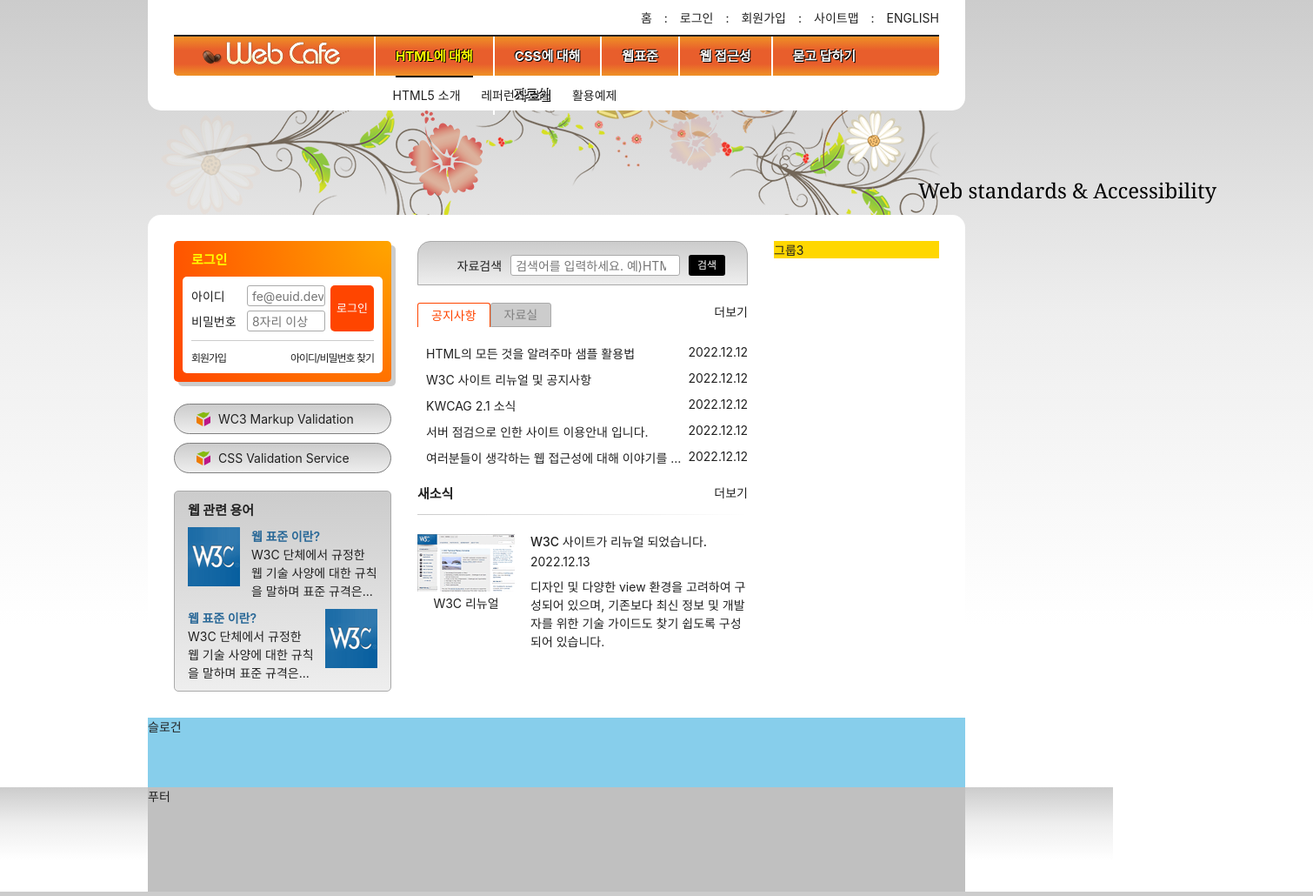
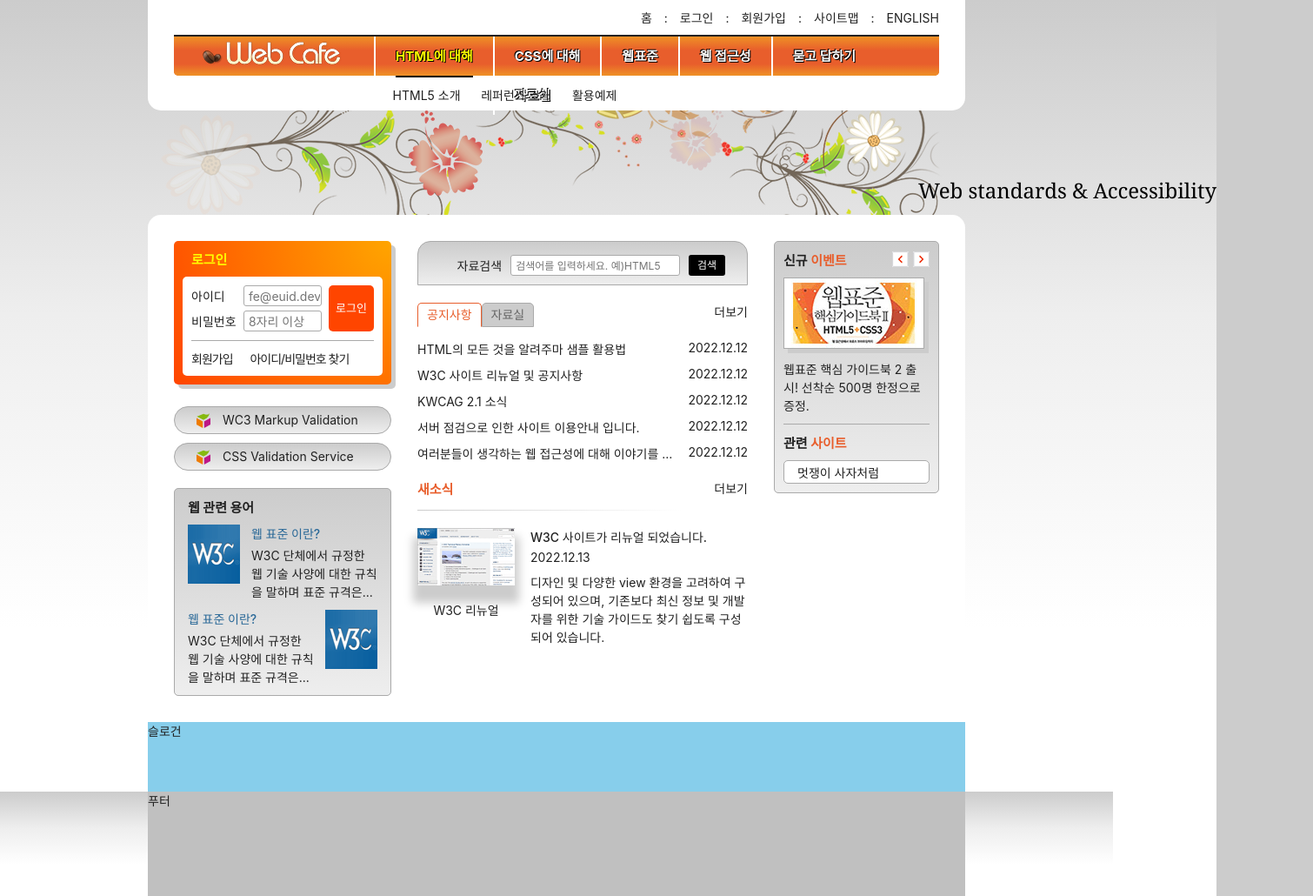
Before and after one commit to senasoon/HTML5, a plain HTML site: page index.html in a window 1280 px wide. Shown: the whole page at 87% size, 1510 px wide, since content can reach past the window. Drawn offline with Linux system fonts and the light colour scheme; some icons are missing; files whose address does not match are found by name; a web font is replaced by a local one.

Commit message:
이벤트, 사이트 정보 구현

```diff
--- a/index.html
+++ b/index.html
@@ -12,9 +12,9 @@
       href="https://cdn.jsdelivr.net/gh/orioncactus/pretendard@v1.3.6/dist/web/static/pretendard.css"
     />
     <link rel="stylesheet" href="./styles/style.css" />
-    <script src="./js/main.js" defer></script>
-    <!-- <script src="./js/jquery.min.js"></script>
-  <script src="./js/menu-tab.js"></script> -->
+    <!-- <script src="./js/main.js" defer></script> -->
+    <script src="./js/jquery.min.js"></script>
+    <script src="./js/menu-tab.js"></script>
   </head>
   <body>
     <header class="header">
@@ -372,7 +372,7 @@
           </div>
         </div>
         <section class="news">
-          <h2 class="news-title">새소식</h2>
+          <h2 class="news-title accent-color">새소식</h2>
           <a href="/" class="news-link">
             <article class="news-item">
               <h3 class="news-item-title">W3C 사이트가 리뉴얼 되었습니다.</h3>
@@ -387,6 +387,7 @@
               <figure class="news-item-thumbnail">
                 <img
                   src="assets/news.gif"
+                  width=""
                   alt="W3C 사이트가 HTML5 발표 후 새롭게 리뉴얼 된 모습"
                 />
                 <figcaption>W3C 리뉴얼</figcaption>
@@ -396,7 +397,47 @@
           <a href="/" class="icon-plus news-more more" title="새소식">더보기</a>
         </section>
       </div>
-      <div class="group group3">그룹3</div>
+      <div class="group group3">
+        <div class="gradient-effect">
+          <section class="event">
+            <h2 class="event-title text-xl">
+              신규 <span class="accent-color">이벤트</span>
+            </h2>
+            <div class="event-button-wrapper">
+              <button type="button" class="event-button event-button-prev">
+                이전 이벤트 보기
+              </button>
+              <button type="button" class="event-button event-button-next">
+                다음 이벤트 보기
+              </button>
+            </div>
+            <div id="eventDetail">
+              <p class="event-thumbnail">
+                <img
+                  src="./assets/free_gift.gif"
+                  alt="이벤트 경품 : 웹표준 핵심 가이드북 2(HTML5+CSS3) 증정"
+                />
+              </p>
+              <p class="event-brief">
+                <em>웹표준 핵심 가이드북 2 출시!</em> 선착순 500명 한정으로
+                증정.
+              </p>
+            </div>
+          </section>
+          <section class="related">
+            <h2 class="related-title text-xl">
+              관련 <span class="accent-color">사이트</span>
+            </h2>
+            <ul class="related-list" tabindex="0">
+              <li><a href="/">멋쟁이 사자처럼</a></li>
+              <li><a href="/">이듬(E.UID)</a></li>
+              <li><a href="/">웹접근성 연구소</a></li>
+              <li><a href="/">프론트엔드 사기꾼</a></li>
+              <li><a href="/">코드 라이언</a></li>
+            </ul>
+          </section>
+        </div>
+      </div>
     </main>
     <article class="slogan">슬로건</article>
     <footer class="footer">
--- /dev/null
+++ b/styles/module.css
@@ -0,0 +1,15 @@
+.gradient-effect {
+  background: #ccc linear-gradient(to bottom, #ccc, #eee);
+  border: 1px solid #aaa;
+  border-radius: 5px;
+  padding: 10px;
+}
+
+.accent-color {
+  color: #e85e2c;
+}
+
+.text-xl {
+  font-size: 1.5rem;
+  font-weight: 700;
+}
--- a/styles/style.css
+++ b/styles/style.css
@@ -1,6 +1,7 @@
 @import url(./fontello.css);
 @import url(./normalize.css);
 @import url(./reset.css);
+@import url(./module.css);
 
 /* 숨김 콘텐츠 */
 .a11y-hidden,
@@ -31,20 +32,13 @@ a {
 
 /* 본문 스타일 */
 body {
-  /* em, rem 단위를 사용해보기 */
   color: #212121;
   font-size: 1.4rem;
   font-family: "Pretendard Variable", Pretendard, -apple-system,
     BlinkMacSystemFont, system-ui, Roboto, "Helvetica Neue", "Segoe UI",
     "Apple SD Gothic Neo", "Noto Sans KR", "Malgun Gothic", "Apple Color Emoji",
     "Segoe UI Emoji", "Segoe UI Symbol", sans-serif;
-  /* background-color: #ccc;
-  background-image: url(./images/bg_flower.png),
-    linear-gradient(to bottom, #ccc 0%, #eee 35%, #fff 70%, #fff 100%);
-  background-repeat: no-repeat;
-  background-position: 50% 0, 0 0; */
-
-  background: url(./images/bg_flower.png) no-repeat 50% 0,
+  background: url("./images/bg_flower.png") no-repeat 50% 0,
     #ccc linear-gradient(to bottom, #ccc 0%, #eee 35%, #fff 70%, #fff 100%)
       repeat 0 0;
 }
@@ -161,8 +155,8 @@ body {
 .sub-menu {
   position: absolute;
   top: 47px;
+  display: none;
   padding: 4px 0;
-  display: none;
 }
 
 .menu-html,
@@ -206,7 +200,6 @@ body {
 .sub-menu a:hover::before,
 .sub-menu a:focus::before {
   content: "\e801";
-  color: #f00;
 }
 
 .sub-menu a {
@@ -220,16 +213,16 @@ body {
 }
 
 /* 비주얼 */
-
 @keyframes moveEffect {
   0% {
     font-size: 12px;
-    color: rgba(0, 0, 0, 0.2);
+    color: hsla(0, 0%, 0%, 0);
     transform: translate(0, 0);
   }
+
   100% {
     font-size: 24px;
-    color: rgba(0, 0, 0, 1);
+    color: hsla(0, 0%, 0%, 1);
     transform: translate(400px, 75px);
   }
 }
@@ -256,38 +249,33 @@ body {
   height: 100%;
   top: 0;
   left: 0;
-  animation-name: fadeEffect;
-  animation-duration: 2000ms;
-  animation-iteration-count: infinite;
-  animation-direction: alternate;
+  animation: fadeEffect 2000ms infinite alternate;
 }
 
 .visual::before {
-  background: url(./images/ani_flower_01.png) no-repeat 0 -10px,
-    url(./images/ani_flower_02.png) no-repeat 600px 0;
+  background: url("./images/ani_flower_01.png") no-repeat 0 -10px,
+    url("./images/ani_flower_02.png") no-repeat 600px 0;
 }
 
 .visual::after {
-  background: url(./images/ani_flower_03.png) no-repeat 300px 0,
-    url(./images/ani_flower_04.png) no-repeat 800px 0;
+  background: url("./images/ani_flower_03.png") no-repeat 300px 0,
+    url("./images/ani_flower_04.png") no-repeat 800px 0;
   animation-delay: 1000ms;
 }
 
 .visual-text {
   font-family: Georgia, "Times New Roman", Times, serif;
-  animation-name: moveEffect;
-  animation-duration: 1000ms;
-  animation-timing-function: ease-in-out;
-  animation-fill-mode: forwards;
+  animation: moveEffect 1000ms ease-in-out forwards;
   position: relative;
   z-index: 1;
+  display: inline-block;
 }
 
 /* 메인 */
 .main {
+  display: flow-root;
   background: #fff;
   min-height: 450px;
-  display: flow-root;
   padding: 30px 15px;
   border-radius: 15px 15px 0 0;
 }
@@ -300,41 +288,42 @@ body {
 .group1 {
   width: 250px;
 }
+
 .group2 {
   width: 380px;
+  height: 300px;
 }
+
 .group3 {
-  background-color: gold;
   width: 190px;
 }
 
 /* 로그인 */
-
 .login {
+  box-shadow: 5px 5px 0 0 #ccc;
   background: orange radial-gradient(circle at right top, orange, orangered);
+  padding: 10px;
   border-radius: 5px;
-  padding: 10px;
-  box-shadow: 5px 5px 0 0 #ccc;
 }
 
 .login-title {
   color: #ff0;
+  font-size: 15px;
   font-weight: 700;
-  font-size: 15px;
   text-indent: 10px;
 }
 
 .login-form {
   background-color: #fff;
+  margin-top: 10px;
   border-radius: 5px 5px 0 0;
   padding: 10px 10px 0 10px;
-  margin-top: 10px;
 }
 
 .login-form fieldset {
   position: relative;
+  border-bottom: 1px solid #aaa;
   padding-bottom: 5px;
-  border-bottom: 1px solid #ccc;
 }
 
 .user-email,
@@ -344,7 +333,7 @@ body {
 
 .login-form label {
   display: inline-block;
-  width: 60px;
+  width: 4em;
 }
 
 .login-form input {
@@ -357,13 +346,13 @@ body {
 
 .login-button {
   position: absolute;
-  width: 50px;
-  height: 53px;
   top: 0;
   right: 0;
+  height: 53px;
   background-color: orangered;
   color: #fff;
   border: 0;
+  padding: 0 8px;
   border-radius: 5px;
   font-size: 13px;
 }
@@ -372,26 +361,26 @@ body {
   background-color: #fff;
   border-radius: 0 0 5px 5px;
   padding: 4px 10px;
-  display: flex;
-  justify-content: space-between;
+}
+.sign li {
+  display: inline-block;
 }
 
-.sign li {
-  font-size: 12px;
+.sign li:first-child {
+  margin-right: 16px;
 }
 
-.sign li a {
-  display: block;
+.sign a {
+  display: inline-block;
   padding: 6px 0;
   letter-spacing: -1px;
 }
 
-.sign li a::before {
-  color: orange;
+.sign a::before {
+  color: orangered;
 }
 
 /* 유효성 검사 배너 */
-
 .validation-list {
   margin-top: 25px;
 }
@@ -400,32 +389,34 @@ body {
   margin-top: 10px;
 }
 
-.validation-list li a {
+.validation-list a {
+  background: url("./images/validation_icon.png") no-repeat 25px 50%,
+    #ccc linear-gradient(to bottom, #ccc, #eee);
+  padding: 0 15px 0 55px;
+  border-radius: 30px;
+  line-height: 30px;
+  border: 1px solid #aaa;
+  cursor: pointer;
   display: block;
-  background: url(./images/validation_icon.png) no-repeat 25px 50%,
-    #ccc linear-gradient(#ccc, #eee);
-  border: 1px solid gray;
-  padding: 8px 15px 8px 50px;
-  border-radius: 50px;
 }
 
-.validation-list li a:hover,
-.validation-list li a:focus {
-  color: red;
+.validation-list a:hover,
+.validation-list a:focus {
+  color: #f00;
 }
 
 /* 웹 관련 용어 */
 .term {
-  background: linear-gradient(to bottom, #ccc, #eee);
   margin-top: 20px;
   border: 1px solid #aaa;
   border-radius: 5px;
   padding: 10px 15px;
+  background: #ccc linear-gradient(to bottom, #ccc, #eee);
 }
 
 .term-title {
+  font-size: 1.5rem;
   font-weight: 700;
-  font-size: 15px;
 }
 
 .term-list {
@@ -437,9 +428,15 @@ body {
   display: flow-root;
 }
 
+.term-list-subject,
+.term-list-brief {
+  float: right;
+  width: 145px;
+}
+
 .term-list-subject {
   color: #296897;
-  font-weight: 600;
+  font-weight: 500;
 }
 
 .term-list-thumbnail {
@@ -450,10 +447,8 @@ body {
   vertical-align: middle;
 }
 
-.term-list-brief,
-.term-list-subject {
-  width: 145px;
-  float: right;
+.term-list-brief {
+  margin-top: 5px;
   line-height: 1.5;
 }
 
@@ -469,35 +464,36 @@ body {
 /* 검색 폼 */
 .search-form {
   background: #ccc linear-gradient(to bottom, #ccc, #eee);
+  border: 1px solid #aaa;
+  border-radius: 15px 15px 0 0;
   padding: 15px 25px 10px;
-  border-radius: 15px 15px 0 0;
-  border: 1px solid #aaa;
 }
 
 .search-form-inner {
   display: flex;
+  flex-flow: row nowrap;
 }
 
 .form-group {
   flex-grow: 1;
   display: flex;
+  flex-flow: row nowrap;
   align-items: center;
   padding-right: 10px;
 }
-
 .form-group-label {
   flex-shrink: 0;
   margin-right: 10px;
 }
-
 .form-group-input {
   border: 1px solid #aaa;
   border-radius: 3px;
-  min-width: 0;
   height: 24px;
   padding: 1px 1px 1px 5px;
   flex-grow: 1;
+  min-width: 0;
   width: 100%;
+  font-size: 1.2rem;
 }
 
 .search-button {
@@ -519,55 +515,60 @@ body {
 
 .tab-list {
   display: flex;
+  flex-flow: row nowrap;
+}
+
+.tab {
+  border: 1px solid #aaa;
+  background-color: #ccc;
+  border-radius: 5px 5px 0 0;
+  padding: 5px 10px;
+  color: #666;
+}
+
+.is-select.tab {
+  background-color: #fff;
+  color: #e85e2c;
+  border-color: currentColor currentColor #fff currentColor;
 }
 
 .tab-panel {
   display: none;
+  margin-top: 15px;
 }
 
 .is-select.tab-panel {
   display: block;
 }
 
-.tab {
-  border: 1px solid #aaa;
-  border-radius: 3px 3px 0 0;
-  padding: 5px 15px;
-  color: gray;
-  background-color: #ccc;
+.board-list li {
+  margin-top: 10px;
+  display: flex;
+  flex-flow: row nowrap;
+  justify-content: space-between;
 }
 
-.tab.is-select {
-  background-color: #fff;
-  color: orangered;
-  border: 1px solid orangered;
-  border-bottom: 0;
+.board-list a {
+  flex-grow: 1;
+  white-space: nowrap;
+  overflow: hidden;
+  text-overflow: ellipsis;
 }
 
-.board-list {
-  padding: 10px 0 0 10px;
-}
-
-.board-list li {
-  display: flex;
-  justify-content: space-between;
-  margin-top: 10px;
-}
-
-.board-list li a {
-  overflow: hidden;
-  white-space: nowrap;
-  text-overflow: ellipsis;
+.board-list time {
+  flex-shrink: 0;
+  margin-left: 10px;
 }
 
 .board-more {
   position: absolute;
-  top: 0;
-  right: 0;
+  top: -8px;
+  right: -8px;
+  padding: 8px;
 }
 
 .icon-plus::before {
-  color: green;
+  color: hsla(110, 50%, 30%, 1);
 }
 
 /* 새소식 */
@@ -581,14 +582,14 @@ body {
   position: absolute;
   top: 35px;
   left: 0;
-  width: 100%;
+  width: 80%;
   height: 1px;
   background: #aaa linear-gradient(to right, #ccc, #fff);
 }
 
 .news-title {
+  font-size: 1.5rem;
   font-weight: 700;
-  font-size: 15px;
 }
 
 .news-link {
@@ -597,37 +598,136 @@ body {
 
 .news-item {
   margin-top: 35px;
-  padding-left: 130px;
+  /* padding-left: 130px; */
   position: relative;
+  display: flow-root;
 }
 
 .news-item-title {
   font-weight: 500;
+  width: 250px;
+  float: right;
 }
 
 .news-item-date {
   display: block;
   margin: 5px 0 10px;
+  width: 250px;
+  float: right;
 }
-
 .news-item-brief {
   line-height: 1.5;
+  width: 250px;
+  float: right;
 }
 
 .news-item-thumbnail {
-  position: absolute;
-  top: 2px;
-  left: 0;
+  /* position: absolute;
+  top: 3px;
+  left: 0; */
+  /* text-align: center; */
+}
+
+.news-item-thumbnail img {
+  box-shadow: 0 15px 10px 5px #ccc;
+  margin-bottom: 15px;
+}
+
+.news-item-thumbnail figcaption {
+  width: 112px;
   text-align: center;
 }
 
 .news-more {
   position: absolute;
-  top: 0;
-  right: 0;
   top: -8px;
   right: -8px;
   padding: 8px;
+}
+
+/* 신규 이벤트 및 관련 사이트 */
+
+.event {
+  border-bottom: 1px solid #aaa;
+}
+
+.event-title {
+  display: inline-block;
+}
+
+.event-button-wrapper {
+  height: 20px;
+  overflow: hidden;
+  display: flex;
+  flex-flow: row nowrap;
+  align-items: center;
+  gap: 5px;
+  float: right;
+}
+
+/* IR 기법 -> Image Replacement */
+.event-button {
+  width: 19px;
+  height: 18px;
+  border: 0;
+  padding: 18px 0 0 0;
+  background: url(./images/back_forward.png) no-repeat;
+}
+
+.event-button-next {
+  background-position: -36px 0;
+}
+
+.event-button:focus {
+  outline-offset: -2px;
+}
+
+.event-thumbnail,
+.event-brief {
+  margin: 10px 0;
+}
+
+.event-thumbnail img {
+  border: 1px solid #aaa;
+  box-shadow: 5px 5px 0 0 #ccc;
+}
+
+.event-brief {
+  line-height: 1.5;
+}
+
+.related {
+  margin-top: 10px;
+}
+
+.related-list {
+  background-color: #fff;
+  border: 1px solid #aaa;
+  border-radius: 5px;
+  margin-top: 10px;
+  height: 27px;
+  overflow: hidden;
+  transition: height 400ms 0ms, padding 400ms 400ms;
+}
+
+.related-list li {
+  height: 25px;
+  display: flex;
+  flex-flow: row nowrap;
+  align-items: center;
+  padding: 0 5px;
+}
+
+.related-list a {
+  flex-grow: 1;
+  padding: 0 10px;
+}
+
+.related-list:hover,
+.related-list:focus {
+  height: 147px;
+  padding-top: 10px;
+  padding-bottom: 10px;
 }
 
 /* 슬로건 */
```
